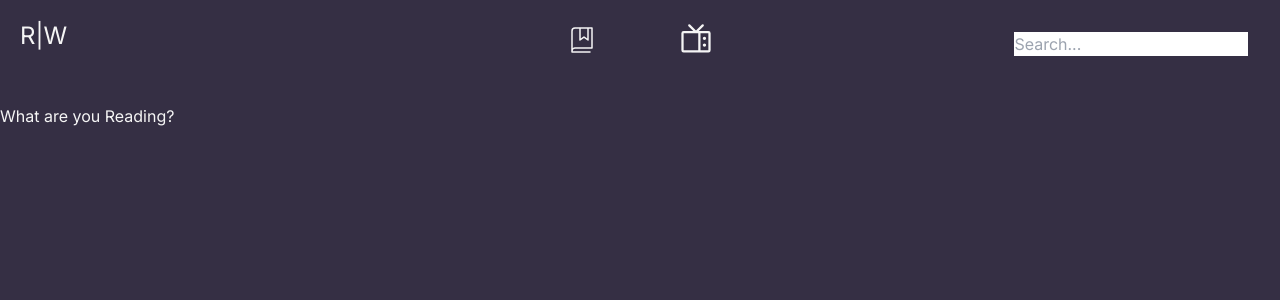
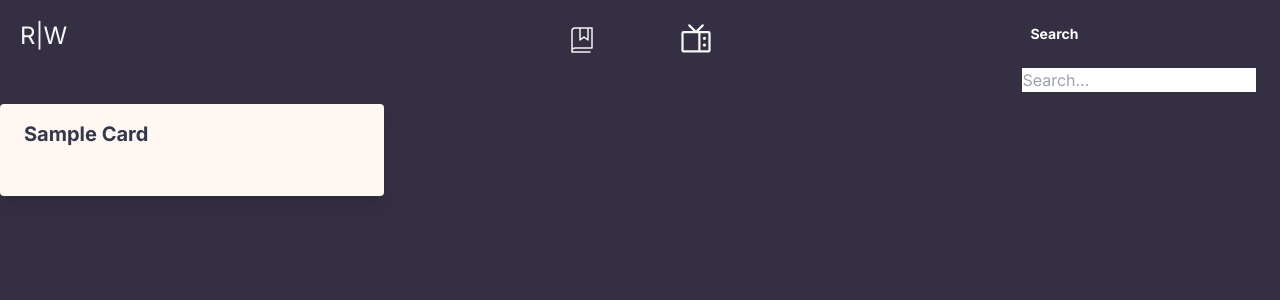
Before and after one commit to frenchie43972/read-and-watch, a Next.js app in the folder frontend/read-and-watch/: page /pages/read in a window 1280 px wide. Shown: the top 300 px of the page. Built offline with nearby package versions, Linux system fonts and the light colour scheme.

Commit message:
Added Button component and working on the main Card component

```diff
--- a/frontend/read-and-watch/src/app/components/common/Card.tsx
+++ b/frontend/read-and-watch/src/app/components/common/Card.tsx
@@ -0,0 +1,48 @@
+import Image from "next/image";
+import Button from "../ui/Button";
+
+interface CardProps {
+  title: string;
+  imageUrl?: string;
+  onSave?: () => void;
+  onDelete?: () => void;
+  onSearch?: () => void;
+  children?: React.ReactNode;
+}
+
+const Card: React.FC<CardProps> = ({
+  title,
+  imageUrl,
+  onSave,
+  onDelete,
+  onSearch,
+  children,
+}) => {
+
+  return (
+
+    <div className="max-w-sm rounded text-[#35374B] overflow-hidden shadow-lg bg-[#FFF7F1]">
+      {imageUrl && (
+        <Image className="w-full" src={imageUrl} alt={`Cover of ${title}`} />
+      )}
+      <div className="px-6 py-4">
+        <div className="font-bold text-xl mb-2">{title}</div>
+        {children}
+      </div>
+      <div className="px-6 pt-4 pb-2 flex justify-between">
+        {onSave && <Button size="small" onClick={onSave}>Save</Button>}
+        {onDelete && <Button size="small" onClick={onDelete}>Delete</Button>}
+        {onSearch && (
+          <input
+            type="text"
+            placeholder="Search..."
+            className="shadow appearance-none border rounded py-2 px-3 text-gray-700 leading-tight focus:outline-none focus:shadow-outline"
+            // Need to add a key press event for the search
+          />
+        )}
+      </div>
+    </div>
+  );
+}
+
+export default Card;
--- a/frontend/read-and-watch/src/app/components/global/navbar.tsx
+++ b/frontend/read-and-watch/src/app/components/global/navbar.tsx
@@ -1,5 +1,6 @@
 import Link from "next/link";
 import { PiBookBookmarkLight, PiTelevision } from "react-icons/pi";
+import Button from "../ui/Button";
 
 // USE THIS LATER IF NECESSARY. REFER TO BF CLONE FOR THE REST OF THE CODE
 // type NavLink = {
@@ -16,18 +17,19 @@ const Navbar: React.FC = () => {
   return (
     <nav className="flex items-center justify-between p-4 mb-6">
       <div className="flex-grow justify-center w-1/5 h-12 text-2xl p-1">
-        <Link href={'/'}>R|W</Link>
+        <Link className="hover:bg-[#535C91]" href={'/'}>R|W</Link>
       </div>
-      <div className="flex flex-grow justify-center items-center space-x-20 w-3/5 h-12">
+      <div className="flex flex-grow justify-center items-center  space-x-20 w-3/5 h-12">
         <Link href={'/pages/read'}>
-          <PiBookBookmarkLight className="size-8" />
+          <PiBookBookmarkLight className="size-8 hover:bg-[#535C91]" />
         </Link>
         <Link href={'/pages/watch'}>
-          <PiTelevision className="size-9" />
+          <PiTelevision className="size-9 hover:bg-[#535C91]" />
         </Link>
       </div>
       <div className="flex-grow w-1/5 h-12">
-        <input className="mt-4 text-gray-800" placeholder="Search..."/>
+        <Button>Search</Button>
+        <input className="mt-4 ml-2 text-gray-800" placeholder="Search..."/>
       </div>
     </nav>
   );
--- a/frontend/read-and-watch/src/app/components/ui/Button.tsx
+++ b/frontend/read-and-watch/src/app/components/ui/Button.tsx
@@ -0,0 +1,47 @@
+import clsx from 'clsx';
+
+// Created an interface that extends the generic type React.ButtonHTMLAttributes so all
+// button types (onClick, disabled, etc.) can be used.
+// The poperties variant and size are optional in case you do not need to have a specific style
+// leaving the flexiblitiy for a more stylized button.
+interface ButtonProps extends React.ButtonHTMLAttributes<HTMLButtonElement> {
+  variant?: 'primary' | 'secondary' | 'danger' | 'link';
+  size?: 'small' | 'medium' | 'large';
+}
+
+const Button: React.FC<ButtonProps> = ({
+  children,
+  variant = 'primary',
+  size = 'medium',
+  className,
+  ...props
+}) => {
+
+  const varientStyles = {
+    primary: 'hover:bg-[#535C91] text-white',
+    secondary: 'bg-gray-500 hover:bg-gray-700 text-white',
+    danger: 'bg-red-500 hover:bg-red-700 text-white',
+    link: 'bg-transparent hover:bg-blue-500 text-blue-700 hover:text-white',
+  };
+
+  const sizeStyles = {
+    small: 'text-xs px-2 py-1',
+    medium: 'text-sm px-4 py-2',
+    large: 'text-lg px-6 py-3',
+  };
+
+  const buttonStyles = clsx(
+    'font-bold rounded', // Base styles
+    varientStyles[variant], //Variant styles
+    sizeStyles[size], // Size styles
+    className, // Allows for additional custom styles
+  );
+
+  return (
+    <button className={buttonStyles} {...props}>
+      {children}
+    </button>
+  );
+};
+
+export default Button;
--- a/frontend/read-and-watch/src/app/pages/read/page.tsx
+++ b/frontend/read-and-watch/src/app/pages/read/page.tsx
@@ -1,15 +1,16 @@
-// import { NextPage } from "next";
+import { NextPage } from "next";
+import Card from "@/app/components/common/Card";
 
-// const Read: NextPage = () =>  {
+const Read: NextPage = () =>  {
+  return (
+    <Card title="Sample Card"/>
+  );
+};
+
+export default Read;
+
+// export default function Read() {
 //   return (
-//     <h1>What are you reading now?</h1>
+//     <h1>What are you Reading?</h1>
 //   );
-// };
-
-// export default Read;
-
-export default function Read() {
-  return (
-    <h1>What are you Reading?</h1>
-  );
-}
+// }
--- /dev/null
+++ b/package.json
@@ -0,0 +1,5 @@
+{
+  "dependencies": {
+    "clsx": "^2.1.0"
+  }
+}
```
Also changed, not shown: 1 other file (tests, documents, lock files or other folders).
